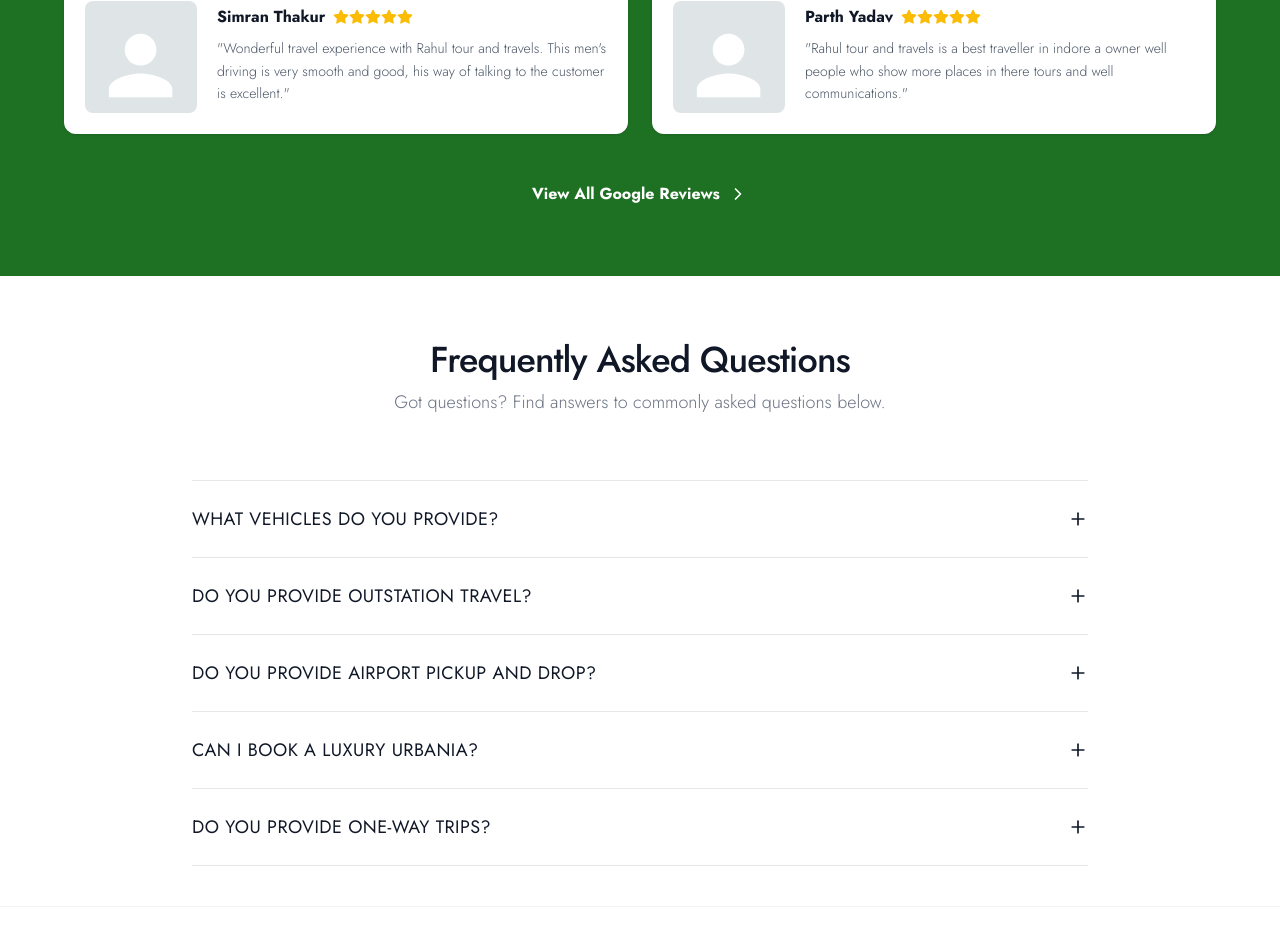
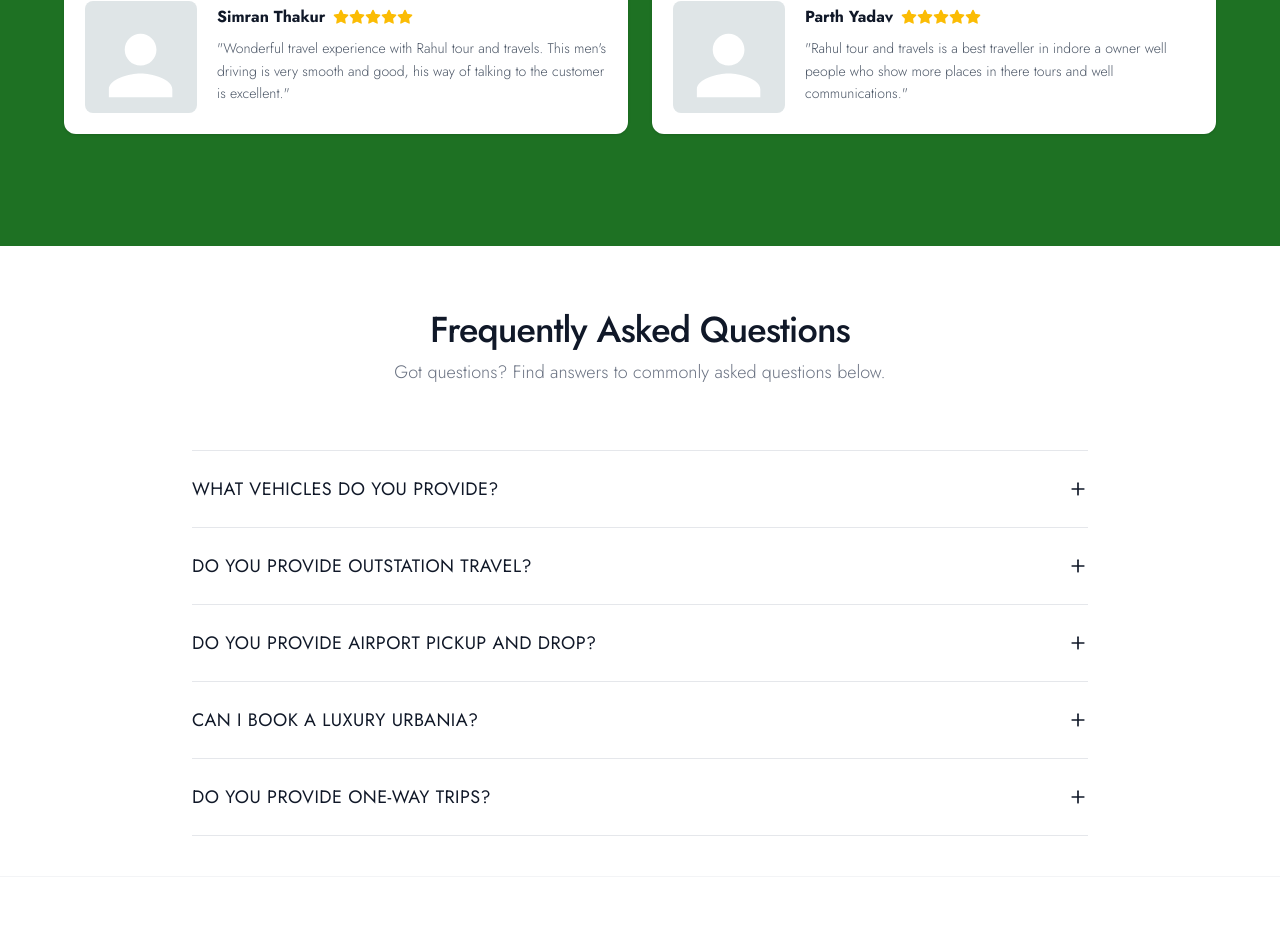
Before and after one commit to AviZacksy/travelwithrahul, a Next.js app: page / in a window 1280 px wide. Shown: the part 6831-7758 px from the top of the page. Built offline with nearby package versions, Linux system fonts and the light colour scheme.

Commit message:
Remove 'View All Google Reviews' link

```diff
--- a/app/page.tsx
+++ b/app/page.tsx
@@ -580,9 +580,7 @@
             ))}
           </div>
 
-          <a href="#" className="inline-flex items-center gap-2 text-white font-bold hover:text-yellow-400 transition-colors border-b-2 border-transparent hover:border-yellow-400 pb-1">
-            View All Google Reviews <ChevronRight className="w-5 h-5" />
-          </a>
+
         </div>
       </section>
 
```
